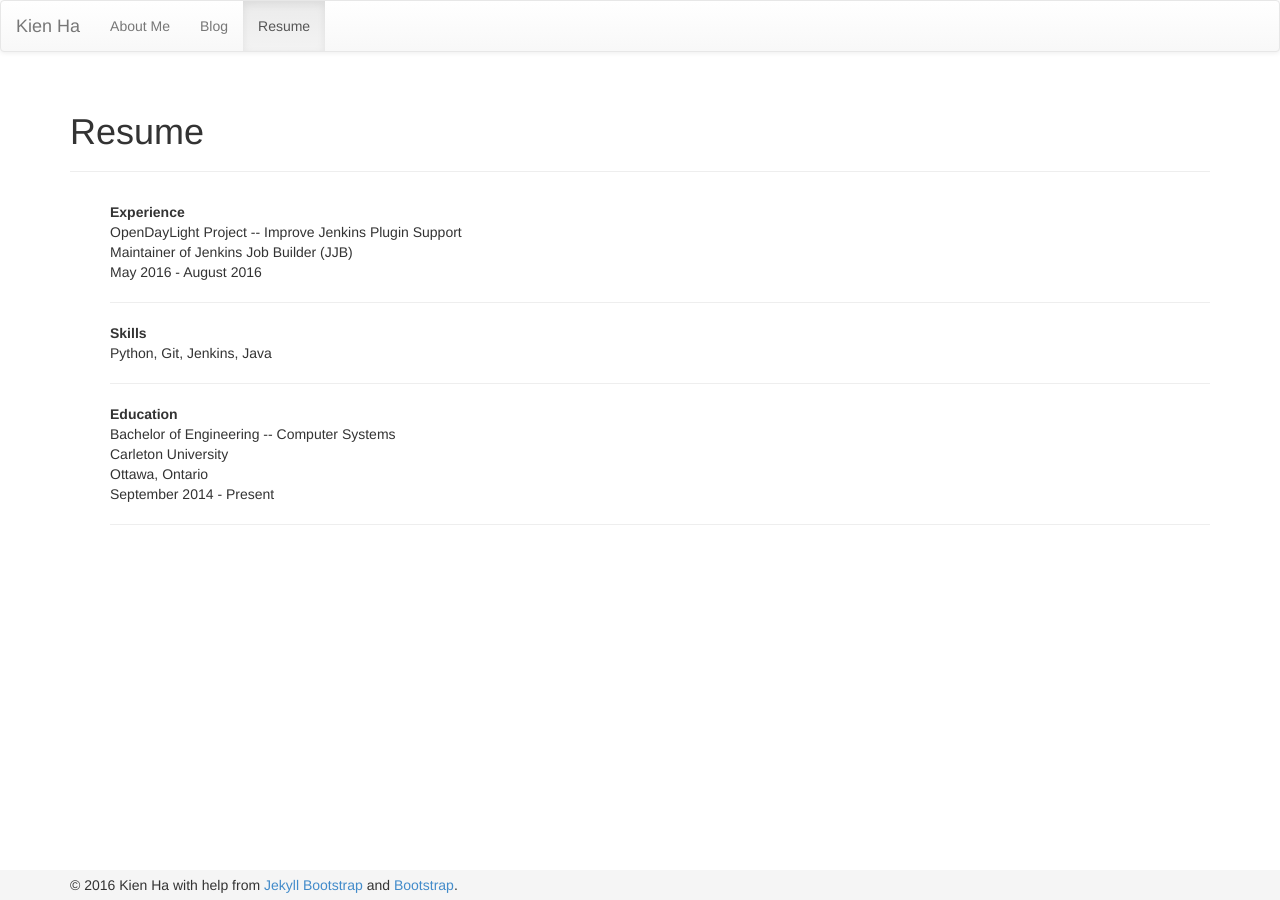
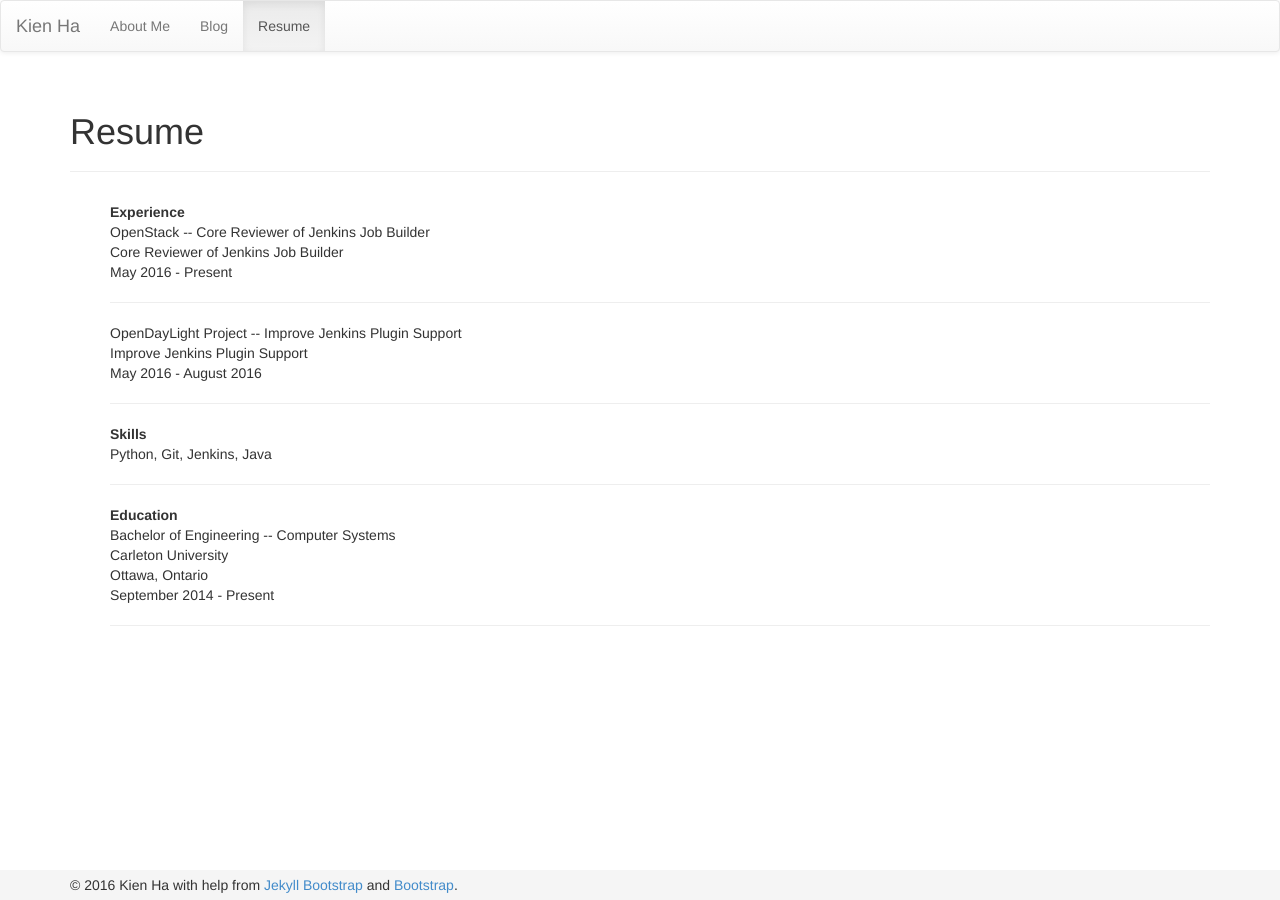
Before and after one commit to kien-ha/kien-ha.github.io, a Jekyll site: the page built from resume.html, in a window 1280 px wide. Built offline with Jekyll 4.4.1, drawn with Linux system fonts in a browser that asks for light colours; nearby versions of some CDN libraries.

Commit message:
Update resume page
Add Core Reviewr of Jenkins Job Builder at OpenStack

Signed-off-by: Kien Ha <kienha9922@gmail.com>

```diff
--- a/_includes/resume.html
+++ b/_includes/resume.html
@@ -1,8 +1,12 @@
 <div class="container-fluid" style="margin-top:30px">
   <p>
     <b>Experience</b> <br>
+    OpenStack -- Core Reviewer of Jenkins Job Builder <br>
+    Core Reviewer of Jenkins Job Builder <br>
+    May 2016 - Present <br>
+    <hr>
     OpenDayLight Project -- Improve Jenkins Plugin Support <br>
-    Maintainer of Jenkins Job Builder (JJB) <br>
+    Improve Jenkins Plugin Support <br>
     May 2016 - August 2016
     <hr>
     <b>Skills</b> <br>
```
